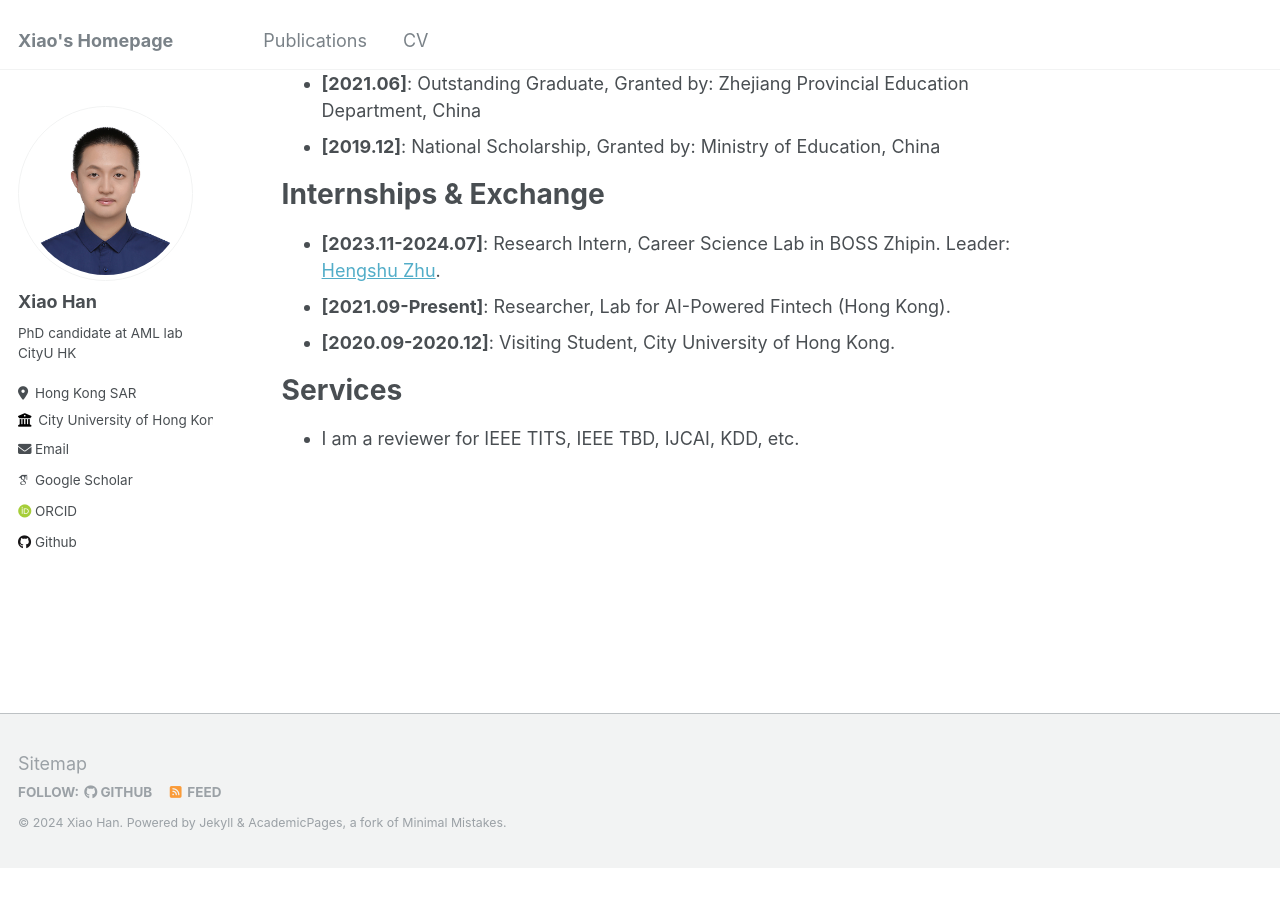
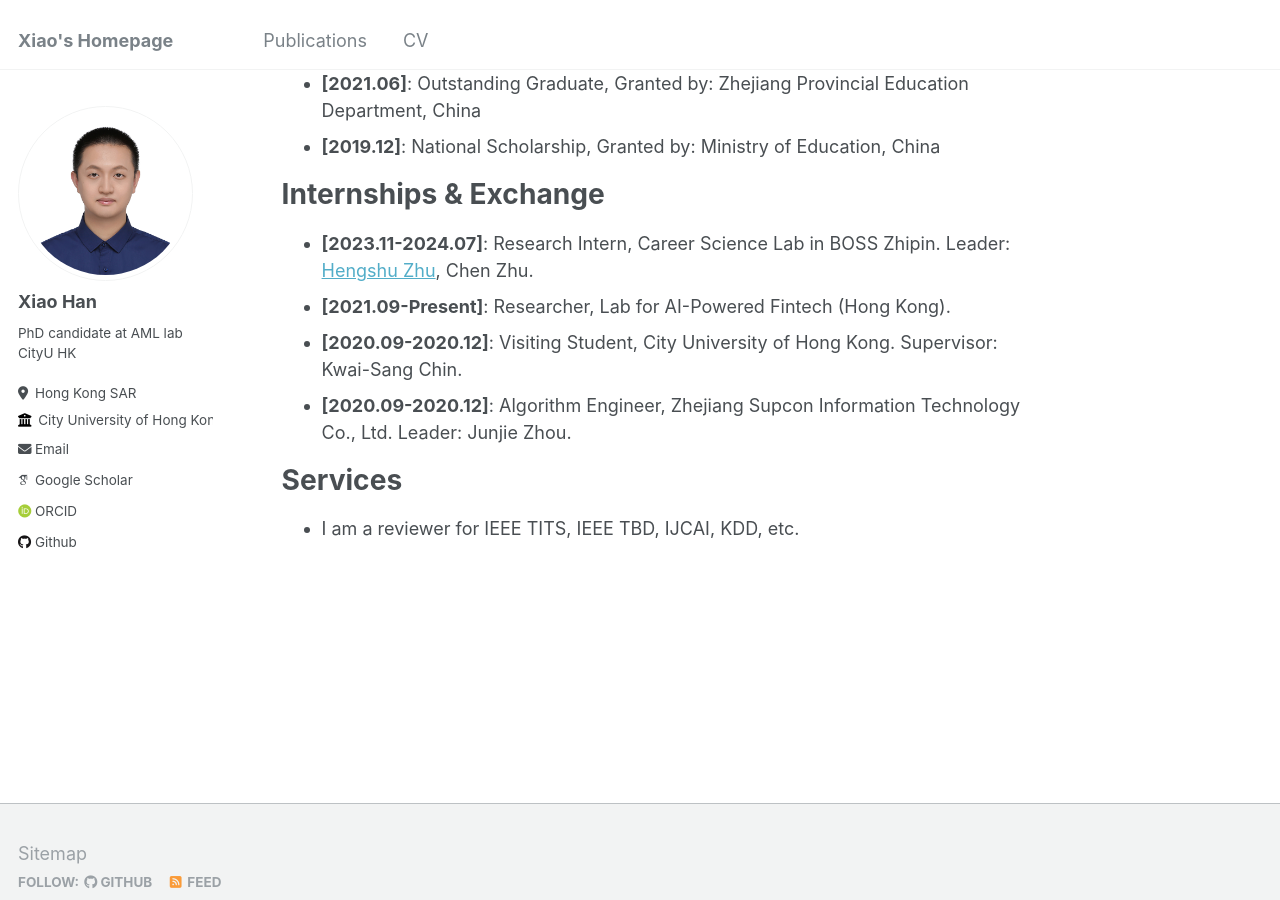
Before and after one commit to hahahenha/hahahenha.github.io, a Jekyll site: the page built from _pages/about.md, in a window 1280 px wide and 900 px high, scrolled down 1113 px. Built offline with Jekyll 4.4.1, drawn with Linux system fonts in a browser that asks for light colours; some web fonts are replaced; before the commit the page ends 1982 px from its top, so only the background shows below that.

Commit message:
Update about.md

```diff
--- a/_pages/about.md
+++ b/_pages/about.md
@@ -93,7 +93,7 @@ If you are interested in collaborating with me or want to have a chat, always fe
   <ul>
     <li>
       <strong>[2023.11-2024.07]</strong>:
-      Research Intern, Career Science Lab in BOSS Zhipin. Leader: <a target="_blank" rel="noopener" href="https://www.zhuhengshu.com/">Hengshu Zhu</a>.
+      Research Intern, Career Science Lab in BOSS Zhipin. Leader: <a target="_blank" rel="noopener" href="https://www.zhuhengshu.com/">Hengshu Zhu</a>, Chen Zhu.
       </li>
     <li>
       <strong>[2021.09-Present]</strong>:
@@ -101,7 +101,11 @@ If you are interested in collaborating with me or want to have a chat, always fe
       </li>
     <li>
       <strong>[2020.09-2020.12]</strong>:
-      Visiting Student, City University of Hong Kong.
+      Visiting Student, City University of Hong Kong. Supervisor: Kwai-Sang Chin.
+      </li>
+    <li>
+      <strong>[2020.09-2020.12]</strong>:
+      Algorithm Engineer, Zhejiang Supcon Information Technology Co., Ltd. Leader: Junjie Zhou.
       </li>
   </ul>
 </div>
```
